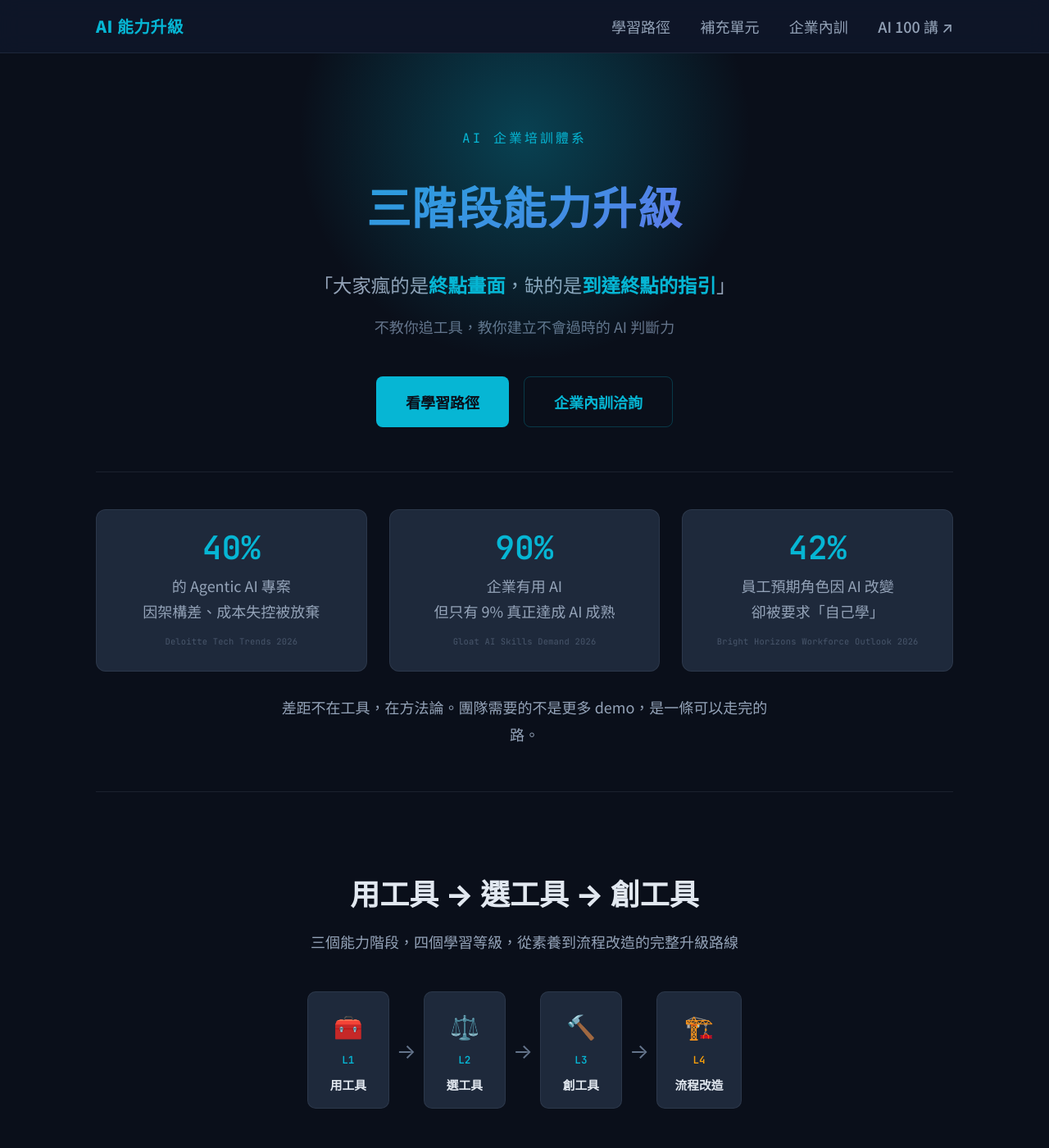
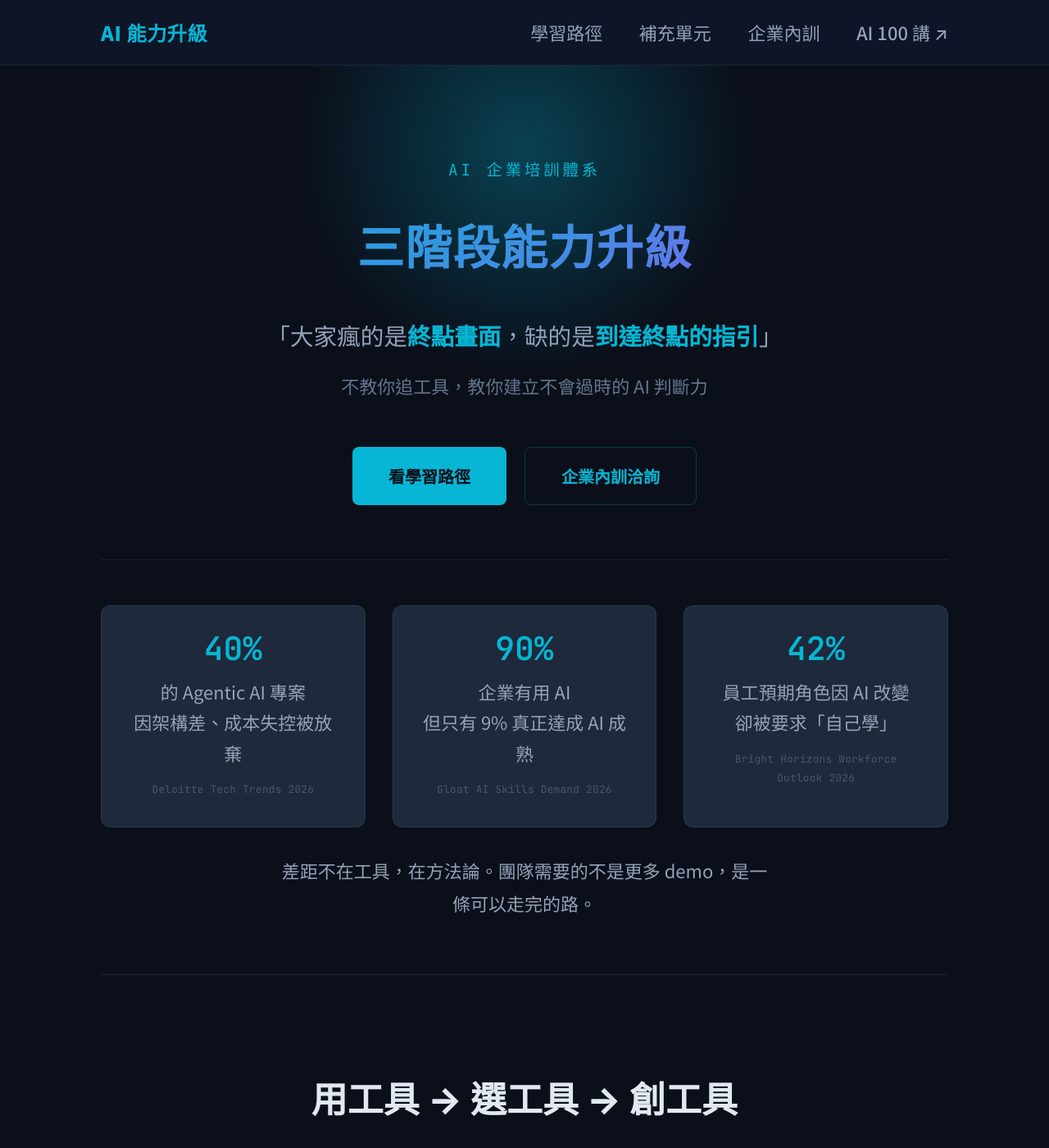
Before and after one commit to ai-cooperation/ai-path, a Jekyll site: the page built from index.md, in a window 1280 px wide and 1400 px high. Shown: the whole window at 82% size. Built offline with Jekyll 4.4.1, drawn with Linux system fonts in a browser that asks for light colours.

Commit message:
style: 正確套用 reading-glasses skill — html 22px, 按鈕 20px, 頁寬 720px

```diff
--- a/assets/css/style.css
+++ b/assets/css/style.css
@@ -33,8 +33,15 @@
 
 *, *::before, *::after { box-sizing: border-box; margin: 0; padding: 0; }
 
-/* reading-glasses: 18px base — 40-70 歲友善最低門檻 */
-html { font-size: 18px; }
+/* reading-glasses skill: 22px base — 正文 22px，最小字級 16px */
+html { font-size: 22px; }
+/* 全站最小字級保底：caption/label ≥ 16px */
+small, .caption, .label, .img-caption, .img-label-tag,
+.hero-eyebrow, .level-tag, .level-days, .day-label,
+.supplement-tag, .supplement-hero-tag, .related-badge,
+.outcomes-label, .outcome-tag, .path-node-label, .pain-source {
+  font-size: max(16px, 0.72rem);
+}
 
 body {
   font-family: var(--font-sans);
@@ -99,7 +106,7 @@ a:hover { color: var(--teal); }
   margin-bottom: 1rem;
 }
 .hero-title {
-  font-size: clamp(2rem, 5vw, 3rem);
+  font-size: clamp(1.7rem, 4.5vw, 2.6rem);
   font-weight: 900;
   background: linear-gradient(135deg, var(--cyan), var(--purple));
   -webkit-background-clip: text;
@@ -132,7 +139,7 @@ a:hover { color: var(--teal); }
   min-height: 48px;
   border-radius: 8px;
   font-weight: 700;
-  font-size: 1rem;
+  font-size: 20px;
   display: inline-flex;
   align-items: center;
   justify-content: center;
@@ -152,7 +159,7 @@ a:hover { color: var(--teal); }
   min-height: 48px;
   border-radius: 8px;
   font-weight: 600;
-  font-size: 1rem;
+  font-size: 20px;
   display: inline-flex;
   align-items: center;
   justify-content: center;
@@ -197,7 +204,7 @@ a:hover { color: var(--teal); }
 }
 .pain-num {
   display: block;
-  font-size: 2.2rem;
+  font-size: 1.8rem;
   font-weight: 900;
   color: var(--cyan);
   font-family: var(--font-mono);
@@ -502,7 +509,7 @@ a:hover { color: var(--teal); }
 .footer-contact:hover, .footer-link:hover { color: var(--cyan); }
 
 /* === Supplement Page === */
-.supplement-page { padding: 2rem 0 4rem; max-width: 800px; margin: 0 auto; }
+.supplement-page { padding: 2rem 0 4rem; max-width: 720px; margin: 0 auto; }
 .supplement-hero {
   text-align: center;
   padding: 3rem 1rem 2.5rem;
@@ -600,7 +607,7 @@ a:hover { color: var(--teal); }
 .supplement-footer-cta p { color: var(--text-muted); font-size: 0.9rem; }
 
 /* === Enterprise Page === */
-.enterprise-page { max-width: 800px; margin: 0 auto; padding: 3rem 0 5rem; }
+.enterprise-page { max-width: 720px; margin: 0 auto; padding: 3rem 0 5rem; }
 .enterprise-hero { margin-bottom: 3rem; }
 .enterprise-hero h1 { font-size: 2.2rem; font-weight: 900; margin-bottom: 0.8rem; }
 .enterprise-hero p { color: var(--text-muted); font-size: 1rem; max-width: 580px; }
@@ -647,7 +654,7 @@ a:hover { color: var(--teal); }
 }
 
 /* === Supplements Index === */
-.supplements-index { max-width: 800px; margin: 0 auto; padding: 3rem 0 5rem; }
+.supplements-index { max-width: 720px; margin: 0 auto; padding: 3rem 0 5rem; }
 .supplements-index-hero { margin-bottom: 2.5rem; }
 .supplements-index-hero h1 { font-size: 2rem; font-weight: 900; margin-bottom: 0.5rem; }
 .supplements-index-hero p { color: var(--text-muted); }
```
